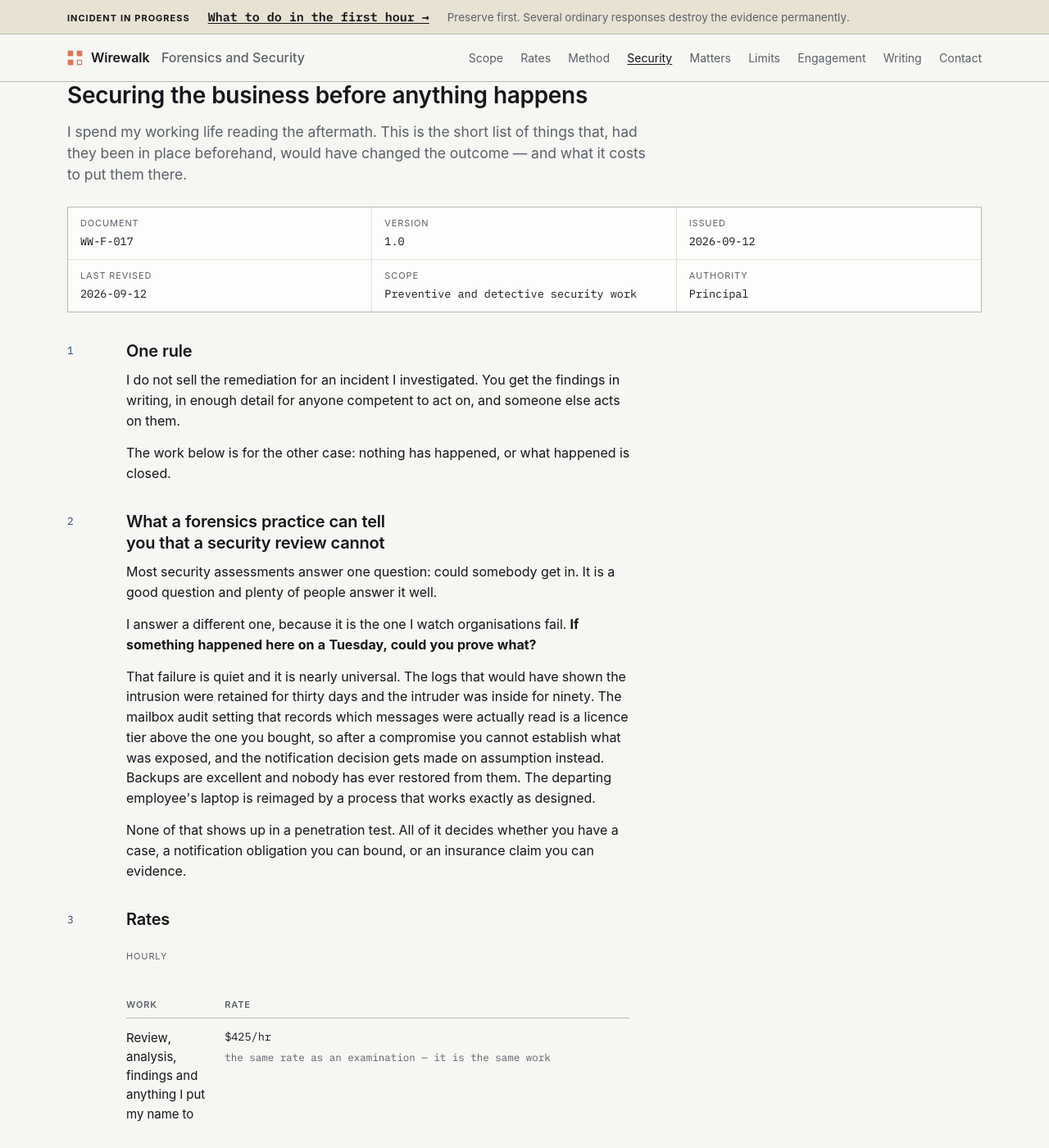
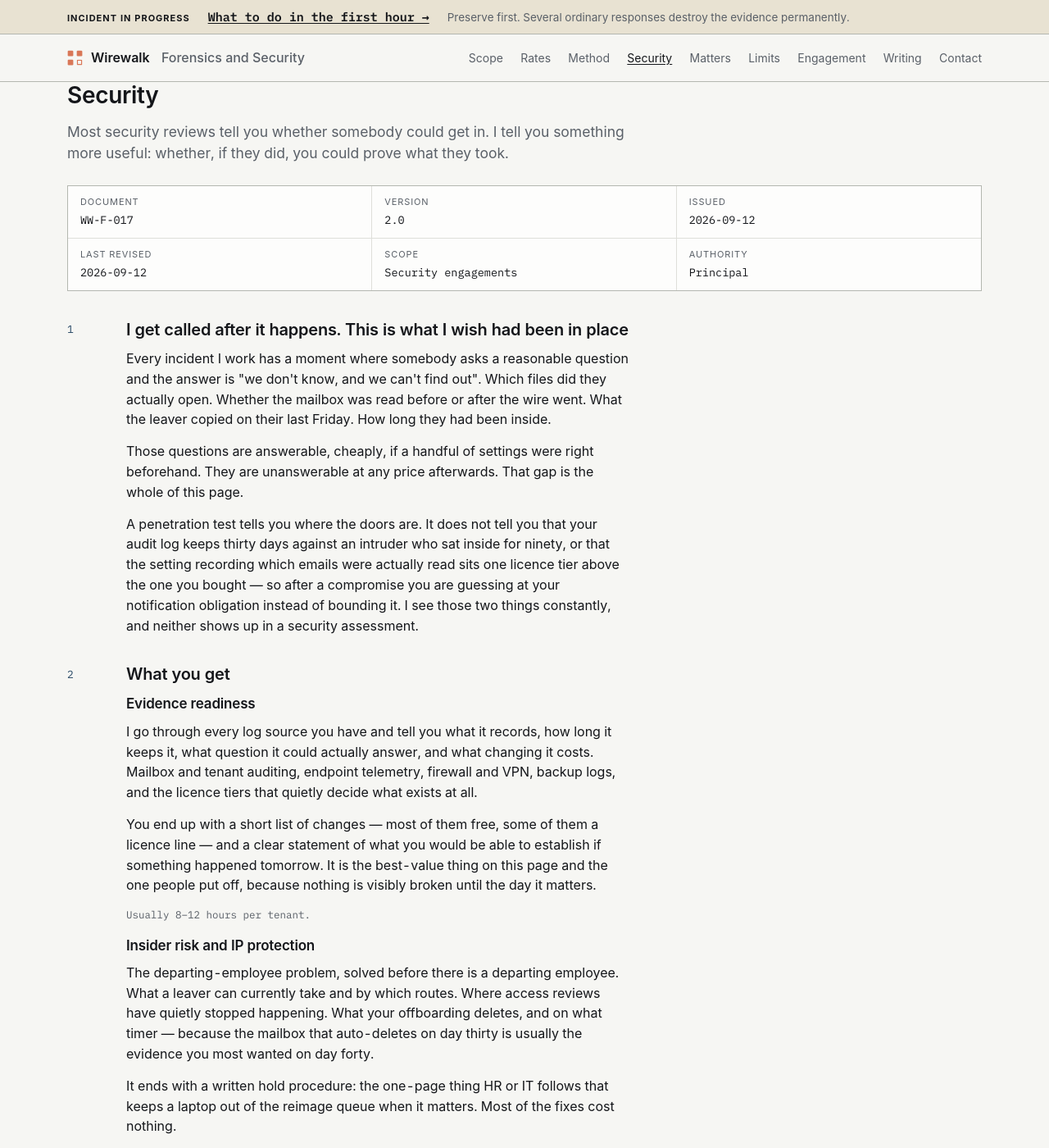
Before and after one commit to wirewalktech/forensics-wirewalk, a Jekyll site: the page built from security.html, in a window 1280 px wide and 1400 px high. Shown: the whole window at 82% size. Built offline with Jekyll 4.4.1, drawn with Linux system fonts in a browser that asks for light colours; some of the changed text lies outside the part shown.

Commit message:
Security page: sell it
The page opened with a conflict rule and closed with a list of things I do not
do. That is a compliance memo, not a page that wins work, and the security
service does not need apologising for.

Rewritten to lead with the argument that only this practice can make: a
penetration test tells you where the doors are, it does not tell you your audit
log keeps thirty days against an intruder who sat inside ninety, or that the
setting recording which emails were actually read sits a licence tier above the
one you bought. Those questions are cheap to answer beforehand and unanswerable
at any price afterwards.

Each engagement now says what you get and what you end up holding, rather than
what it fails to establish. Rates unchanged: $425/hr matching investigative
work, $175/hr for routine configuration and collection.

The independence point survives because it sells rather than disclaims -- no
product, no licence, no managed service, no commission, which is worth saying in
a market where most advice arrives attached to a reseller agreement. The
remediation refusal still stands in the refusals on the homepage; it just is not
repeated here.

Co-Authored-By: Claude Opus 5 <noreply@anthropic.com>
Claude-Session: https://claude.ai/code/session_01QBpvzzUp6VUoSqtkPD9YXJ

```diff
--- a/security.html
+++ b/security.html
@@ -1,161 +1,129 @@
 ---
 layout: default
-title: Securing the business before anything happens
+title: Security
 lede: >-
-  I spend my working life reading the aftermath. This is the short list of
-  things that, had they been in place beforehand, would have changed the
-  outcome — and what it costs to put them there.
+  Most security reviews tell you whether somebody could get in. I tell you
+  something more useful: whether, if they did, you could prove what they took.
 description: >-
-  Preventive security work from a forensics practice: evidence readiness,
-  insider risk and IP protection, tenant hardening, and incident rehearsal.
-  Priced in the open, with the conflict boundary stated first.
+  Security work from a forensics practice — evidence readiness, insider risk and
+  IP protection, tenant and identity hardening, and incident rehearsal. Priced
+  in the open at the same rate as investigative work.
 permalink: /security/
 doc_id: WW-F-017
-version: "1.0"
+version: "2.0"
 issued: 2026-09-12
 revised: 2026-09-12
-scope: Preventive and detective security work
+scope: Security engagements
 authority: Principal
-content_sha256: 463f40a8e3b144be13c4cc7156671e2480992ed37864b68be52451644ade3304
+content_sha256: e20f0c15b23abe1d44cab1313cd7da55a81494b173752795bc46570cb5850386
 ---
 
 <section class="cl"><span class="n">1</span>
-<h2>One rule</h2>
-<p>I do not sell the remediation for an incident I investigated. You get the findings in writing,
-in enough detail for anyone competent to act on, and someone else acts on them.</p>
-<p>The work below is for the other case: nothing has happened, or what happened is closed.</p>
+<h2>I get called after it happens. This is what I wish had been in place</h2>
+
+<p>Every incident I work has a moment where somebody asks a reasonable question and the answer is
+"we don't know, and we can't find out". Which files did they actually open. Whether the mailbox was
+read before or after the wire went. What the leaver copied on their last Friday. How long they had
+been inside.</p>
+
+<p>Those questions are answerable, cheaply, if a handful of settings were right beforehand. They
+are unanswerable at any price afterwards. That gap is the whole of this page.</p>
+
+<p>A penetration test tells you where the doors are. It does not tell you that your audit log keeps
+thirty days against an intruder who sat inside for ninety, or that the setting recording which
+emails were actually read sits one licence tier above the one you bought — so after a compromise
+you are guessing at your notification obligation instead of bounding it. I see those two things
+constantly, and neither shows up in a security assessment.</p>
 </section>
 
 <section class="cl"><span class="n">2</span>
-<h2>What a forensics practice can tell you that a security review cannot</h2>
-<p>Most security assessments answer one question: could somebody get in. It is a good question and
-plenty of people answer it well.</p>
+<h2>What you get</h2>
 
-<p>I answer a different one, because it is the one I watch organisations fail. <b>If something
-happened here on a Tuesday, could you prove what?</b></p>
+<h3>Evidence readiness</h3>
+<p>I go through every log source you have and tell you what it records, how long it keeps it, what
+question it could actually answer, and what changing it costs. Mailbox and tenant auditing,
+endpoint telemetry, firewall and VPN, backup logs, and the licence tiers that quietly decide what
+exists at all.</p>
+<p>You end up with a short list of changes — most of them free, some of them a licence line — and
+a clear statement of what you would be able to establish if something happened tomorrow. It is the
+best-value thing on this page and the one people put off, because nothing is visibly broken until
+the day it matters.</p>
+<p class="cond">Usually 8&ndash;12 hours per tenant.</p>
 
-<p>That failure is quiet and it is nearly universal. The logs that would have shown the intrusion
-were retained for thirty days and the intruder was inside for ninety. The mailbox audit setting
-that records which messages were actually read is a licence tier above the one you bought, so
-after a compromise you cannot establish what was exposed, and the notification decision gets made
-on assumption instead. Backups are excellent and nobody has ever restored from them. The departing
-employee's laptop is reimaged by a process that works exactly as designed.</p>
+<h3>Insider risk and IP protection</h3>
+<p>The departing-employee problem, solved before there is a departing employee. What a leaver can
+currently take and by which routes. Where access reviews have quietly stopped happening. What your
+offboarding deletes, and on what timer — because the mailbox that auto-deletes on day thirty is
+usually the evidence you most wanted on day forty.</p>
+<p>It ends with a written hold procedure: the one-page thing HR or IT follows that keeps a laptop
+out of the reimage queue when it matters. Most of the fixes cost nothing.</p>
+<p class="cond">Usually 6&ndash;16 hours, starting with a bounded first block.</p>
 
-<p>None of that shows up in a penetration test. All of it decides whether you have a case, a
-notification obligation you can bound, or an insurance claim you can evidence.</p>
+<h3>Tenant and identity hardening</h3>
+<p>Microsoft 365 or Google Workspace read against the configurations that actually turn up in
+incidents, rather than against a generic checklist. MFA coverage and the accounts that slipped
+through it. Legacy authentication still enabled. Conditional access. Mail forwarding and transport
+rules. OAuth applications somebody consented to in 2023. Privileged roles nobody has reviewed.
+Guest accounts from a project that ended.</p>
+<p>Nearly every business email compromise I see traces back to something on that list.</p>
+<p class="cond">Usually 8&ndash;14 hours per tenant.</p>
+
+<h3>Incident rehearsal</h3>
+<p>Half a day, your people, a scenario built around your business rather than a generic one. The
+value is not the exercise. It is the decision log, the list of things nobody could find, and the
+three phone numbers that turned out to be wrong — discovered on a Tuesday afternoon rather than at
+two in the morning.</p>
+<p class="cond">$6,500, including the marked-up plan.</p>
+
+<h3>Standby</h3>
+<p>Conflicts cleared in advance against a named list, rates and terms fixed for the year,
+out-of-hours authorisation pre-signed, and a named contact who already knows your environment.
+Everything that is slow to arrange while something is on fire, arranged while nothing is.</p>
+<p class="cond">$7,500 a year, credited in full against your first engagement.</p>
 </section>
 
 <section class="cl"><span class="n">3</span>
 <h2>Rates</h2>
 
 <div class="tw"><table class="ledger">
-<caption>Hourly</caption>
-<tr><th>Work</th><th>Rate</th><th>What this does not establish</th></tr>
-<tr><td>Review, analysis, findings and anything I put my name to</td>
-    <td class="val">$425/hr<span class="cond">the same rate as an examination &mdash; it is the same work</span></td>
-    <td class="not">A fixed total. Hourly work runs against a ceiling you authorise in writing, and
-        I stop and report at 80% of it.</td></tr>
-<tr><td>Configuration review, log and setting inventory, evidence collection, documentation</td>
-    <td class="val">$175/hr<span class="cond">routine work, done under direction</span></td>
-    <td class="not">That the lower rate applies to the conclusions. Anything I sign is at the
-        full rate, whoever gathered the material.</td></tr>
+<tr><th>Work</th><th>Rate</th><th>Scope</th></tr>
+<tr><td>Review, analysis, findings, anything I put my name to</td>
+    <td class="val">$425/hr</td>
+    <td class="not">The same rate as investigative work, because it is the same work. Quoted as an
+        estimate against a ceiling you authorise, and I stop and report at 80% of it.</td></tr>
+<tr><td>Configuration review, log inventory, collection, documentation</td>
+    <td class="val">$175/hr</td>
+    <td class="not">Routine work done under direction. The conclusions are still at the full rate,
+        whoever gathered the material.</td></tr>
 <tr><td>Out of hours and expedited</td>
-    <td class="val">+35%<span class="cond">outside 08:00&ndash;18:00 Eastern Mon&ndash;Fri, weekends and US federal holidays, or a start within 24 hours</span></td>
-    <td class="not">A different scope. The uplift applies only to the hours actually worked out
-        of hours, not to the whole matter.</td></tr>
+    <td class="val">+35%</td>
+    <td class="not">Outside 08:00&ndash;18:00 Eastern Mon&ndash;Fri, weekends and federal holidays,
+        or a start inside 24 hours. Applies only to the hours actually worked out of hours.</td></tr>
 </table></div>
 
-<p>Most security engagements are quoted as an estimate against a ceiling rather than a fixed
-price, because the work varies with what I find in the first day. Two exceptions, where the scope
-genuinely is fixed:</p>
-
-<div class="tw"><table class="ledger">
-<caption>Fixed</caption>
-<tr><th>Engagement</th><th>Price</th><th>What this does not establish</th></tr>
-<tr><td><b>Incident rehearsal</b> &mdash; half a day, your people, a scenario that fits your
-        business. The output is the decision log, the list of things nobody could find, and the
-        three phone numbers that turned out to be wrong.</td>
-    <td class="val">$6,500<span class="cond">including the marked-up plan</span></td>
-    <td class="not">Readiness. It shows where the plan breaks under a little pressure, which is
-        not the same as holding under a lot.</td></tr>
-<tr><td><b>Standby agreement</b> &mdash; conflicts cleared in advance against a named list, rates
-        and terms fixed for the year, out-of-hours authorisation pre-signed, a named contact.</td>
-    <td class="val">$7,500<span class="cond">per year, credited in full against the first engagement</span></td>
-    <td class="not">A response-time commitment unless it is written into the agreement. Without one
-        signed, I publish no interval and will not imply one.</td></tr>
-</table></div>
-
-<h3>The engagements</h3>
-
-<div class="tw"><table class="ledger">
-<caption>Typical scopes and what they usually run to</caption>
-<tr><th>Engagement</th><th>What it covers</th><th>Usual range</th><th>What this does not establish</th></tr>
-
-<tr><td><b>Evidence-readiness review</b></td>
-    <td>Per log source: what it records, how long it keeps it, what question it could actually
-        answer, what changing it costs. Mailbox and tenant audit settings, endpoint telemetry,
-        firewall and backup logs, and the licence tiers that silently decide what exists at all.</td>
-    <td class="val">8&ndash;12 hrs<span class="cond">per tenant; more with several log sources</span></td>
-    <td class="not">That you will not be breached. It establishes what you could prove, not what
-        you can prevent.</td></tr>
-
-<tr><td><b>Insider risk and IP protection</b></td>
-    <td>What a leaver can currently take and by which routes, where access reviews are not
-        happening, what offboarding deletes and on what timer, and a written hold procedure that
-        keeps a laptop out of the reimage queue.</td>
-    <td class="val">6&ndash;16 hrs<span class="cond">starts with a bounded first block</span></td>
-    <td class="not">Loyalty. It reduces the routes and improves the record. It does not tell you
-        who intends to use them.</td></tr>
-
-<tr><td><b>Tenant and identity hardening review</b></td>
-    <td>Microsoft 365 or Google Workspace read against the configurations that actually turn up in
-        incidents: MFA coverage and its gaps, legacy authentication, conditional access, mail
-        forwarding and transport rules, OAuth consent, privileged roles, and guest access nobody
-        has looked at since it was granted.</td>
-    <td class="val">8&ndash;14 hrs<span class="cond">per tenant</span></td>
-    <td class="not">That the tenant is secure afterwards. I read the configuration and write down
-        what I found. This is not monitoring and it is not continuous.</td></tr>
-</table></div>
-
-<p class="cond">Ranges are what these usually take, not a quote. You get a written estimate and a
-ceiling before I start, and I do not bill an hour above it.</p>
+<p>You get a written estimate and a ceiling before anything starts. I publish the usual hour
+ranges above so the estimate can be checked against something rather than taken on trust.</p>
 </section>
 
 <section class="cl"><span class="n">4</span>
-<h2>What I do not do</h2>
-<p>Worth being blunt, because the category is full of people who will say yes to all of it.</p>
+<h2>Why a forensics practice and not a security firm</h2>
 
-<ul>
-  <li><b>I do not sell or resell security products</b>, and I take no commission from anyone whose
-      software or hardware I might mention. If a tool is the right answer I will name it and tell
-      you I have no interest in whether you buy it.</li>
-  <li><b>I do not run a monitored service.</b> Nobody here is watching your network at three in
-      the morning. If you need that, you need a provider who does it, and I will say so.</li>
-  <li><b>I do not do penetration testing</b> or offensive security. Different discipline,
-      different qualifications, and there are people who do it properly.</li>
-  <li><b>I do not remediate what I investigated</b>, for the reason in section 1.</li>
-  <li><b>I do not certify anyone as compliant</b> with anything. I am not an auditor and this work
-      carries no opinion.</li>
-</ul>
+<p>Because I am the person who gets called when it has already gone wrong, and that changes what I
+look for.</p>
 
-<p>Where a matter needs a certification, an accreditation or a licence I do not hold, I say so at
-scoping, name it in the engagement letter, and either bring in someone who holds it or decline.</p>
-</section>
+<p>A consultancy reviewing your tenant is working from a hardening guide. I am working from a
+memory of sitting in front of a client explaining that the answer to their question no longer
+exists anywhere, and watching them absorb what that means for their notification, their insurance
+claim and their case.</p>
 
-<section class="cl"><span class="n">5</span>
-<h2>Where to start</h2>
-<p>The evidence-readiness review, if you have no particular worry. It is the one that fails
-silently: you do not discover a thirty-day retention window is too short until the ninetieth day,
-and every other engagement here is better for knowing what your systems can actually tell you.</p>
-
-<p>The insider-risk work, if the worry is specifically that somebody walks out with the client
-list. It starts with a bounded first block, and it usually ends with three or four changes that
-cost nothing.</p>
+<p>I also sell you nothing else. No product, no licence, no managed service, no commission from
+anyone whose software I might recommend. If a tool is the right answer I will name it and tell you
+I have no interest in whether you buy it — which is worth saying in a market where most advice
+arrives attached to a reseller agreement.</p>
 
 <div class="acts">
-  <a class="btn k" href="/contact/">Ask about a review</a>
-  <a class="btn" href="/rates/">The full rate schedule</a>
-  <a class="btn" href="/matters/">If something has already happened</a>
-  <a class="btn" href="/standby/">The standby agreement</a>
+  <a class="btn k" href="/contact/">Start with an evidence-readiness review</a>
+  <a class="btn" href="/standby/">Standby agreement</a>
+  <a class="btn" href="/matters/">Something has already happened</a>
 </div>
 </section>
```
